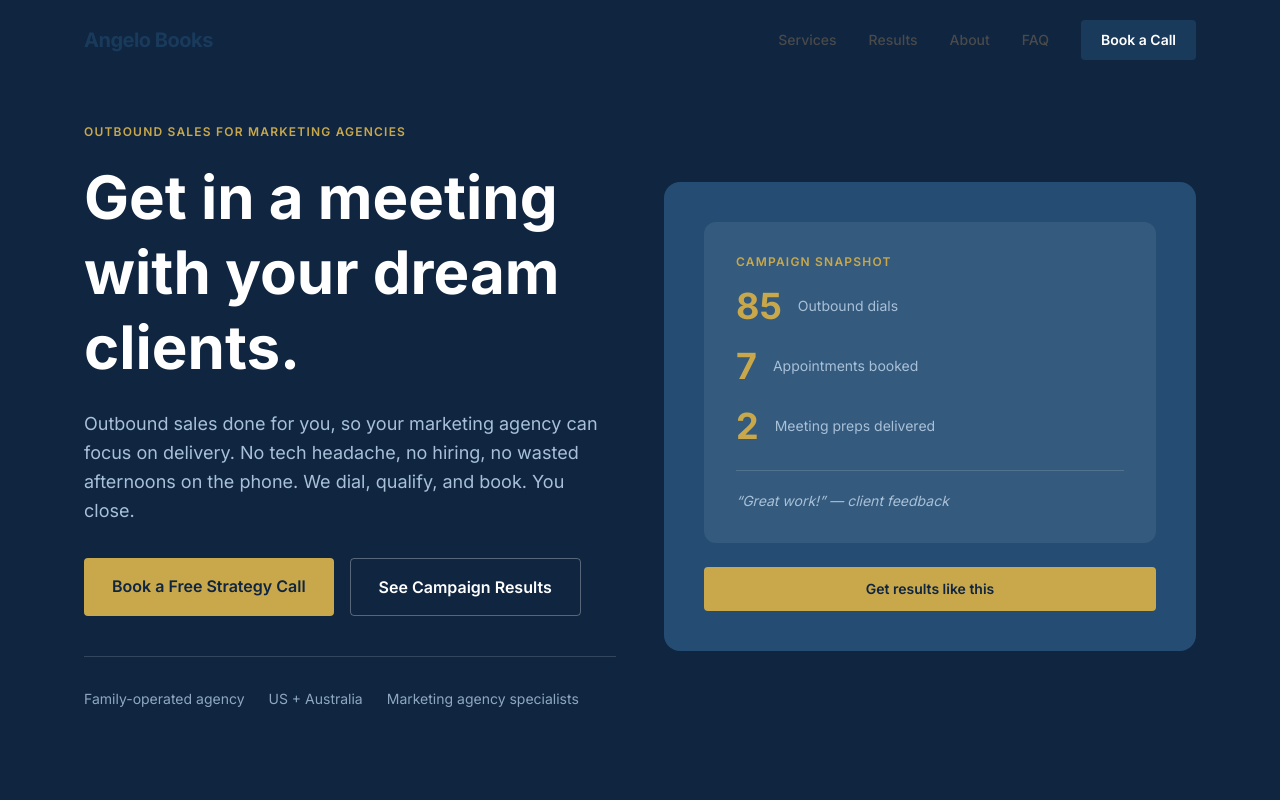
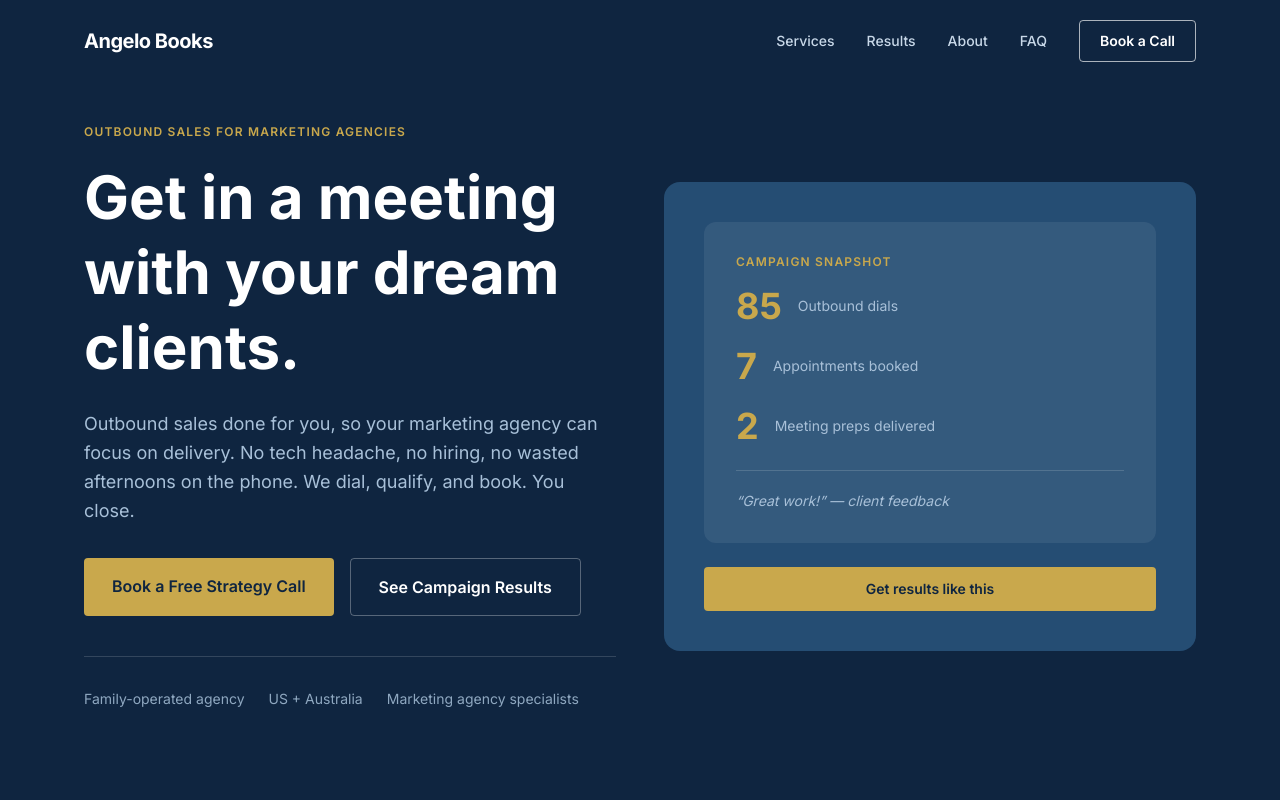
Before and after one commit to TobiasBoscoBrown/angelo-books, a Next.js app: page / in a window 1280 px wide. Shown: the top 800 px of the page. Built offline with nearby package versions, Linux system fonts and the light colour scheme; a web font is replaced by a local one.

Commit message:
Fix header contrast: scroll-aware colors over navy hero band

```diff
--- a/components/Header.tsx
+++ b/components/Header.tsx
@@ -9,6 +9,7 @@ export default function Header() {
 
   useEffect(() => {
     const handler = () => setScrolled(window.scrollY > 40);
+    handler();
     window.addEventListener("scroll", handler);
     return () => window.removeEventListener("scroll", handler);
   }, []);
@@ -20,19 +21,24 @@ export default function Header() {
     { label: "FAQ", href: "/#faq" },
   ];
 
+  // Unscrolled the header floats over the navy hero band, so it needs light
+  // ink. Once the white bar slides in behind it, everything flips back to navy.
+  const wordmarkColor = scrolled ? "var(--navy)" : "#ffffff";
+  const linkColor = scrolled ? "var(--text-mid)" : "#c8d8e8";
+  const linkHoverColor = scrolled ? "var(--navy)" : "#ffffff";
+  const barColor = scrolled ? "var(--navy)" : "#ffffff";
+
   return (
     <header
       className={`fixed top-0 left-0 right-0 z-50 transition-all duration-300 ${
-        scrolled
-          ? "bg-white shadow-sm py-3"
-          : "bg-transparent py-5"
+        scrolled ? "bg-white shadow-sm py-3" : "bg-transparent py-5"
       }`}
     >
       <div className="max-w-6xl mx-auto px-5 flex items-center justify-between">
         <Link href="/" className="flex items-center gap-2 group">
           <span
-            className="font-display text-xl font-bold tracking-tight"
-            style={{ color: "var(--navy)" }}
+            className="font-display text-xl font-bold tracking-tight transition-colors duration-300"
+            style={{ color: wordmarkColor }}
           >
             Angelo Books
           </span>
@@ -44,14 +50,10 @@ export default function Header() {
             <Link
               key={l.href}
               href={l.href}
-              className="text-sm font-medium transition-colors"
-              style={{ color: "var(--text-mid)" }}
-              onMouseOver={(e) =>
-                (e.currentTarget.style.color = "var(--navy)")
-              }
-              onMouseOut={(e) =>
-                (e.currentTarget.style.color = "var(--text-mid)")
-              }
+              className="text-sm font-medium transition-colors duration-300"
+              style={{ color: linkColor }}
+              onMouseOver={(e) => (e.currentTarget.style.color = linkHoverColor)}
+              onMouseOut={(e) => (e.currentTarget.style.color = linkColor)}
             >
               {l.label}
             </Link>
@@ -60,8 +62,20 @@ export default function Header() {
             href={brand.calendlyUrl}
             target="_blank"
             rel="noopener noreferrer"
-            className="px-5 py-2.5 text-sm font-semibold rounded text-white transition-opacity hover:opacity-90"
-            style={{ background: "var(--navy)" }}
+            className="px-5 py-2.5 text-sm font-semibold rounded border transition-all duration-300 hover:opacity-90"
+            style={
+              scrolled
+                ? {
+                    background: "var(--navy)",
+                    borderColor: "var(--navy)",
+                    color: "#ffffff",
+                  }
+                : {
+                    background: "transparent",
+                    borderColor: "rgba(255,255,255,0.65)",
+                    color: "#ffffff",
+                  }
+            }
           >
             Book a Call
           </a>
@@ -74,22 +88,22 @@ export default function Header() {
           aria-label="Toggle menu"
         >
           <span
-            className={`block h-0.5 w-6 bg-current transition-transform ${
+            className={`block h-0.5 w-6 transition-all duration-300 ${
               open ? "rotate-45 translate-y-2" : ""
             }`}
-            style={{ color: "var(--navy)" }}
+            style={{ background: open ? "var(--navy)" : barColor }}
           />
           <span
-            className={`block h-0.5 w-6 transition-opacity ${
+            className={`block h-0.5 w-6 transition-all duration-300 ${
               open ? "opacity-0" : ""
             }`}
-            style={{ background: "var(--navy)" }}
+            style={{ background: open ? "var(--navy)" : barColor }}
           />
           <span
-            className={`block h-0.5 w-6 transition-transform ${
+            className={`block h-0.5 w-6 transition-all duration-300 ${
               open ? "-rotate-45 -translate-y-2" : ""
             }`}
-            style={{ background: "var(--navy)" }}
+            style={{ background: open ? "var(--navy)" : barColor }}
           />
         </button>
       </div>
```
